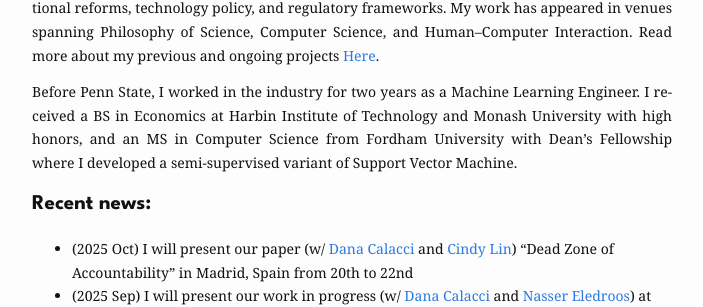
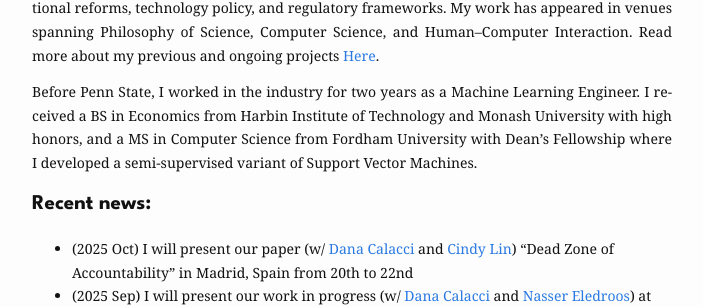
Before and after one commit to koutianqi/koutianqi.github.io, a Jekyll site: the page built from index.markdown, in a window 1280 px wide. Shown: the part 589-896 px from the top of the page, without its empty margins (288-991 px from the left). Built offline with Jekyll 4.4.1, drawn with Linux system fonts in a browser that asks for light colours.

Commit message:
Update index.markdown

```diff
--- a/index.markdown
+++ b/index.markdown
@@ -21,7 +21,7 @@
 
 My research examines **the ethics and politics in the process of producing and disseminating Machine Learning (ML) research and technology**, with a focus on epistemic and ethical accountability. Combining philosophical analysis with social scientific methods from Science and Technology Studies, I identify and address **communicative dysfunctions in these processes** - analyzing what goes wrong, why it matters, and how to fix it. My ultimate aim is to strengthen accountability mechanisms in the communicative dimension through practical tools, institutional reforms, technology policy, and regulatory frameworks. My work has appeared in venues spanning Philosophy of Science, Computer Science, and Human–Computer Interaction. Read more about my previous and ongoing projects [Here](https://koutianqi.github.io/pages/research/).
 
-Before Penn State, I worked in the industry for two years as a Machine Learning Engineer. I received a BS in Economics at Harbin Institute of Technology and Monash University with high honors, and an MS in Computer Science from Fordham University with Dean's Fellowship where I developed a semi-supervised variant of Support Vector Machine.
+Before Penn State, I worked in the industry for two years as a Machine Learning Engineer. I received a BS in Economics from Harbin Institute of Technology and Monash University with high honors, and a MS in Computer Science from Fordham University with Dean's Fellowship where I developed a semi-supervised variant of Support Vector Machines.
 
 ## Recent news:
 
```
